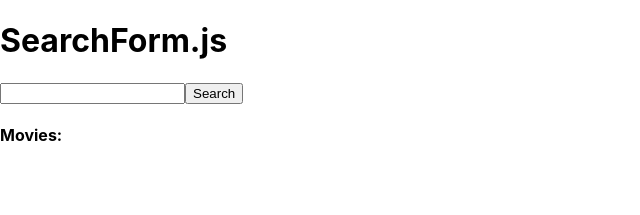
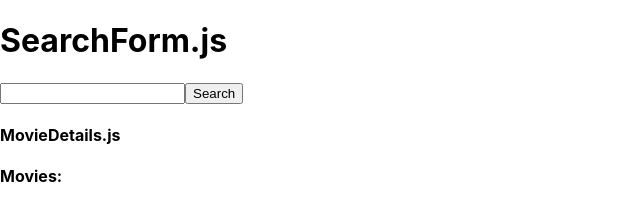
Before and after one commit to srsimonson/movie-search-api, a React (Create React App) app: page / in a window 1280 px wide. Shown: the top 215 px of the page, without its empty margins (0-640 px from the left). Built offline with nearby package versions, Linux system fonts and the light colour scheme.

Commit message:
undo router

```diff
--- a/package.json
+++ b/package.json
@@ -12,6 +12,7 @@
     "react": "^17.0.1",
     "react-dom": "^17.0.1",
     "react-redux": "^7.2.2",
+    "react-router-dom": "^5.2.0",
     "react-scripts": "4.0.1",
     "redux": "^4.0.5",
     "web-vitals": "^0.2.4"
--- a/src/components/App/App.js
+++ b/src/components/App/App.js
@@ -8,6 +8,7 @@ import SearchHook from '../Tests/SearchHook';
 import Thumbs from '../Tests/Thumbs';
 import SearchForm from '../Search/SearchForm';
 import SearchList from '../Search/SearchList';
+import { HashRouter as Router, Route, Link} from 'react-router-dom';
 
 class App extends Component {
   render() {
--- /dev/null
+++ b/src/components/MoviePage/MovieDetails.js
@@ -0,0 +1,13 @@
+import React, { Component } from 'react';
+
+class MovieDetails extends Component {
+  render() {
+    return (
+      <div>
+        <h4>MovieDetails.js</h4>
+      </div>
+    )
+  }
+}
+
+export default MovieDetails;
--- a/src/components/Search/SearchForm.js
+++ b/src/components/Search/SearchForm.js
@@ -1,6 +1,7 @@
 import React, { Component } from 'react';
 import axios from 'axios';
 import SearchList from './SearchList'
+import MovieDetails from '../MoviePage/MovieDetails'
 
 class SearchForm extends Component {
 
@@ -44,6 +45,7 @@ class SearchForm extends Component {
                         <input onChange={this.handleSearchChange}></input>
                         <button onClick={this.searchMovie}>Search</button>
                     </form>
+                <MovieDetails />
                 <SearchList searchResults={this.state.searchResults.results} />
             </div>
         )
--- a/src/components/Search/SearchList.js
+++ b/src/components/Search/SearchList.js
@@ -1,5 +1,4 @@
 import React, { Component } from 'react';
-// import SearchForm from './SearchForm'
 
 class SearchList extends Component {
     render() {
```
Also changed, not shown: 2 other files (tests, documents, lock files or other folders).
